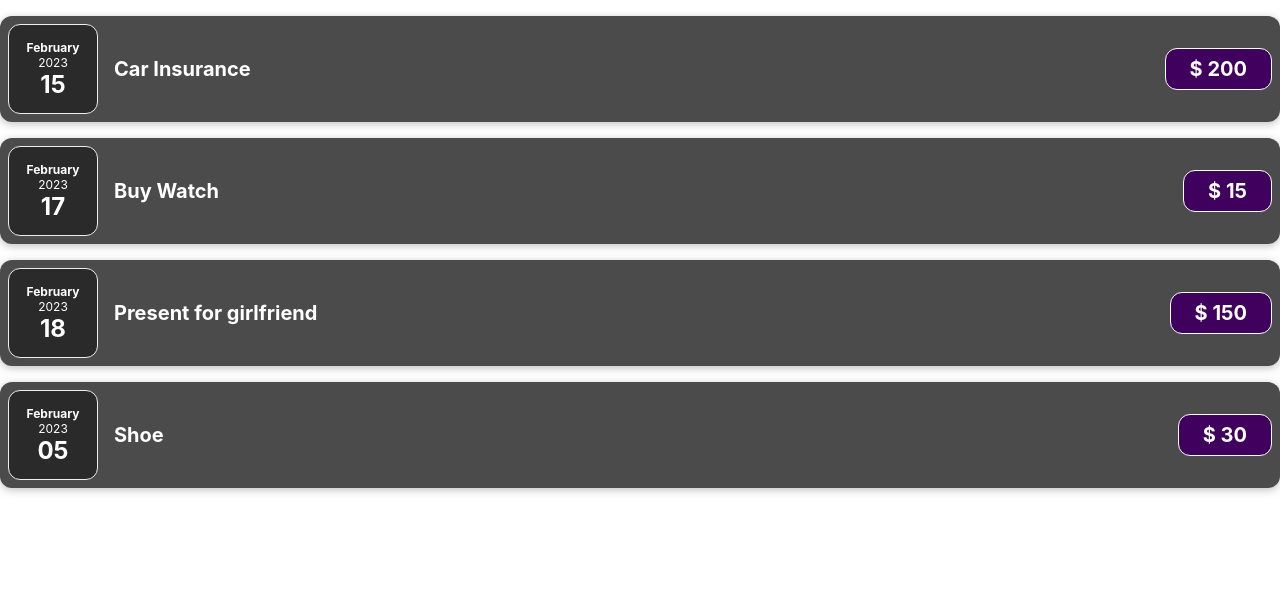
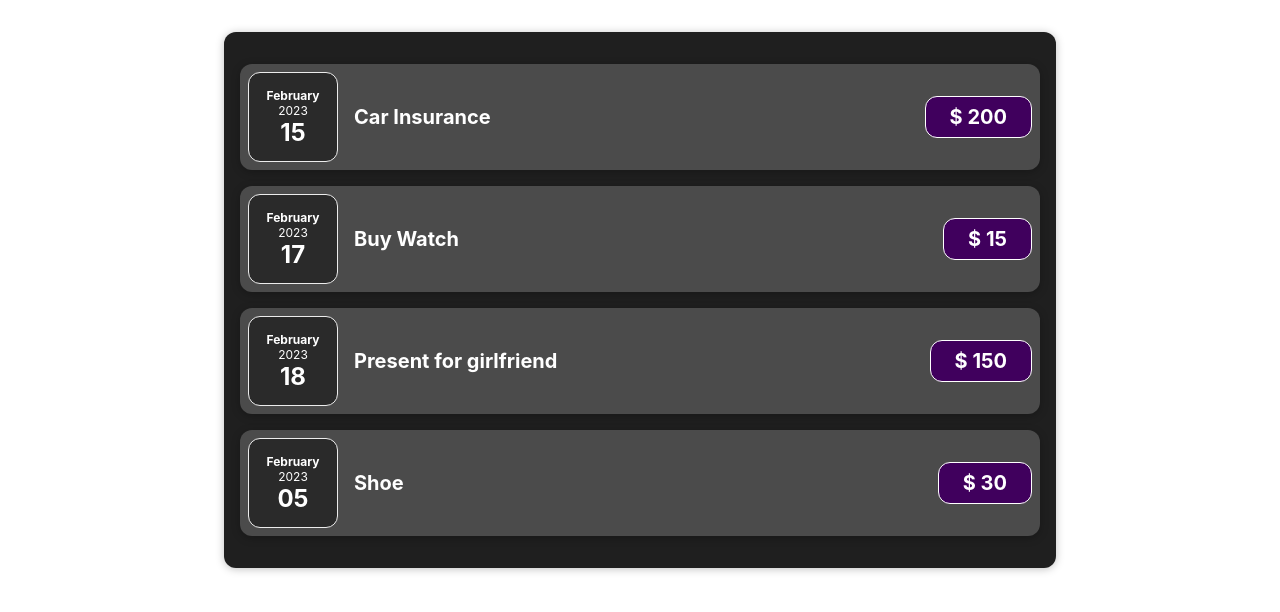
Before and after one commit to Ye99-AungKhant/expensetracker-react, a React (Create React App) app: page / in a window 1280 px wide. Shown: the top 612 px of the page. Built offline with nearby package versions, Linux system fonts and the light colour scheme.

Commit message:
assignment

```diff
--- a/src/App.js
+++ b/src/App.js
@@ -1,5 +1,5 @@
 import './App.css';
-import ExpenseItem from './components/ExpenseItem';
+import Expense from './components/Expense';
 
 function App() {
 
@@ -12,15 +12,7 @@ function App() {
 
   return (
     <div>
-      {expenses.map((exp) => {
-        return (
-          <ExpenseItem key={exp.id}
-            title={exp.title}
-            amount={exp.amount}
-            date={exp.date}
-          />
-        )
-      })}
+      <Expense items={expenses} />
     </div>
   );
 }
--- /dev/null
+++ b/src/components/Expense.css
@@ -0,0 +1,9 @@
+.expenses {
+    padding: 1rem;
+    background-color: rgb(31, 31, 31);
+    margin: 2rem auto;
+    width: 50rem;
+    max-width: 95%;
+    border-radius: 12px;
+    box-shadow: 0 1px 8px rgba(0, 0, 0, 0.25);
+}
--- /dev/null
+++ b/src/components/Expense.js
@@ -0,0 +1,21 @@
+import ExpenseItem from "./ExpenseItem"
+import './Expense.css'
+
+function Expense(props) {
+    return (
+        <div className="expenses">
+            {props.items.map((item) => {
+                return (
+                    <ExpenseItem
+                        key={item.id}
+                        title={item.title}
+                        amount={item.amount}
+                        date={item.date}
+                    />
+                )
+            })}
+        </div>
+    )
+}
+
+export default Expense
```
